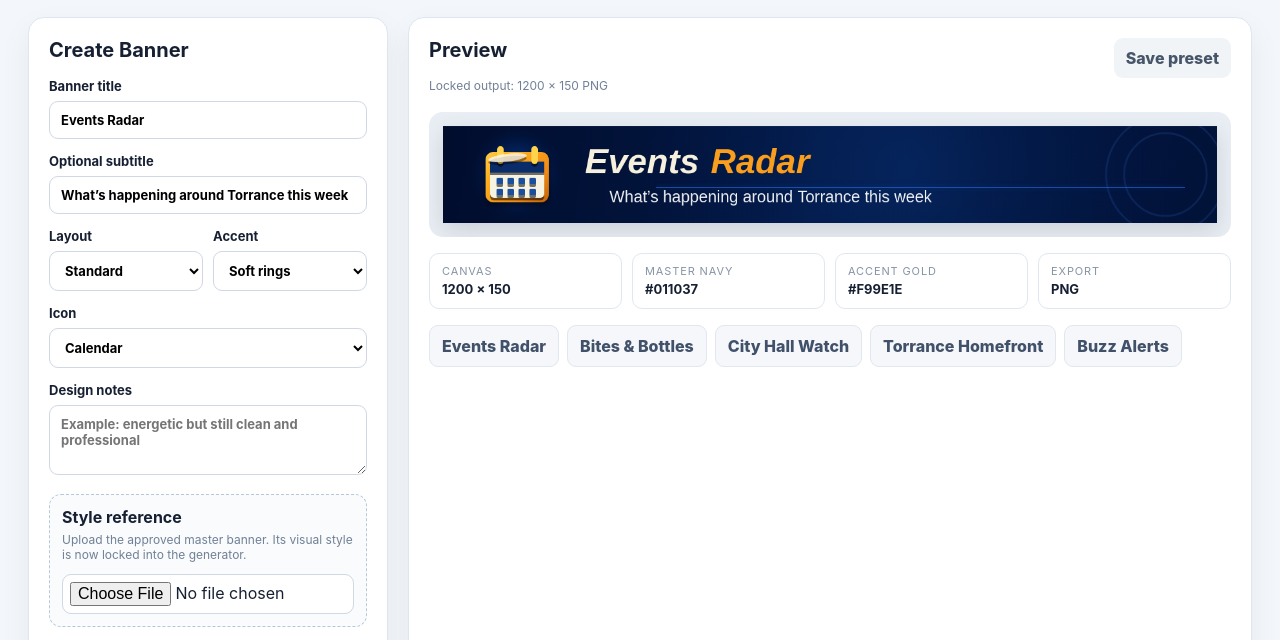
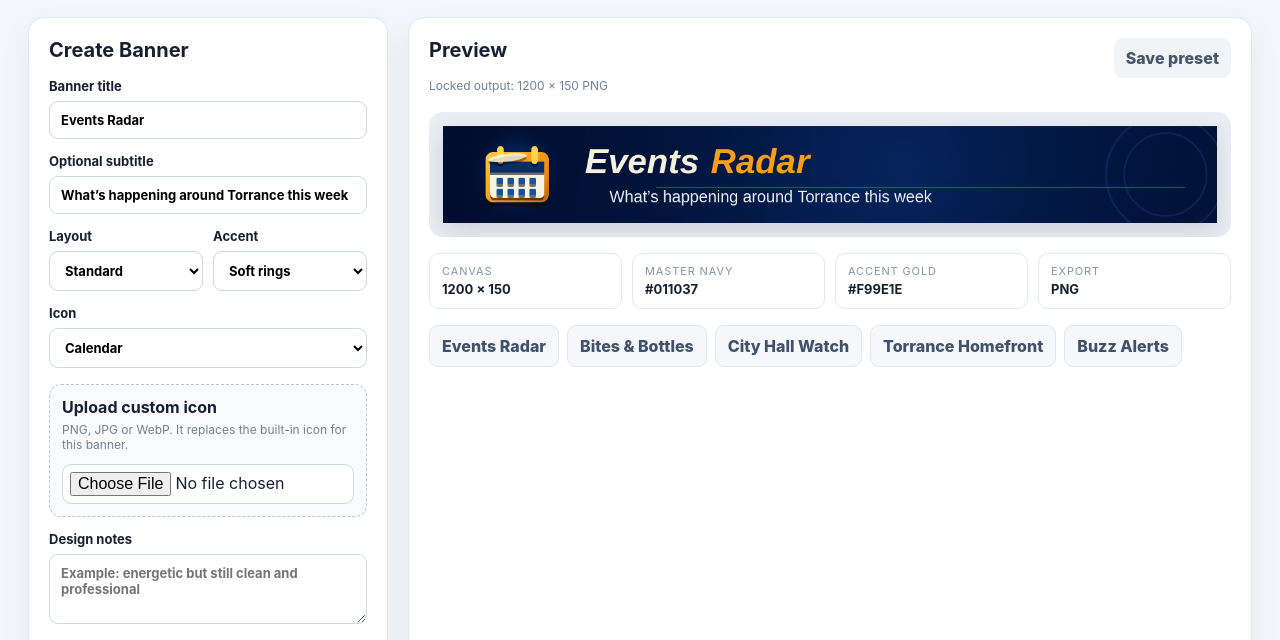
Before and after one commit to bookedbot/torrance-buzz-banner-builder, a website: page public/index.html in a window 1280 px wide. Shown: the part 123-763 px from the top of the page. Drawn offline with Linux system fonts and the light colour scheme.

Commit message:
Add custom icon upload control

```diff
--- a/public/index.html
+++ b/public/index.html
@@ -65,6 +65,18 @@
           </select>
         </label>
 
+        <div class="reference-box">
+          <div>
+            <strong>Upload custom icon</strong>
+            <p class="muted tiny">PNG, JPG or WebP. It replaces the built-in icon for this banner.</p>
+          </div>
+          <input id="customIcon" type="file" accept="image/png,image/jpeg,image/webp" />
+          <div class="icon-tools">
+            <img id="customIconPreview" alt="Custom icon preview" hidden />
+            <button id="clearCustomIcon" class="ghost" type="button" hidden>Remove icon</button>
+          </div>
+        </div>
+
         <label>
           Design notes
           <textarea id="notes" rows="3" placeholder="Example: energetic but still clean and professional"></textarea>
```
